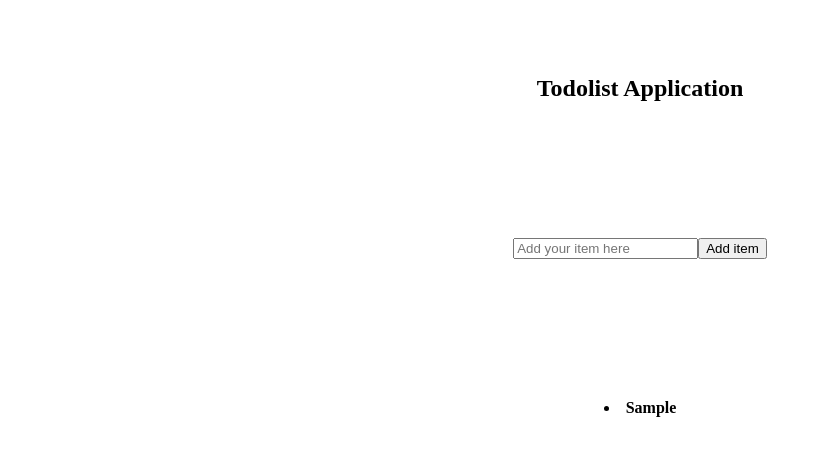
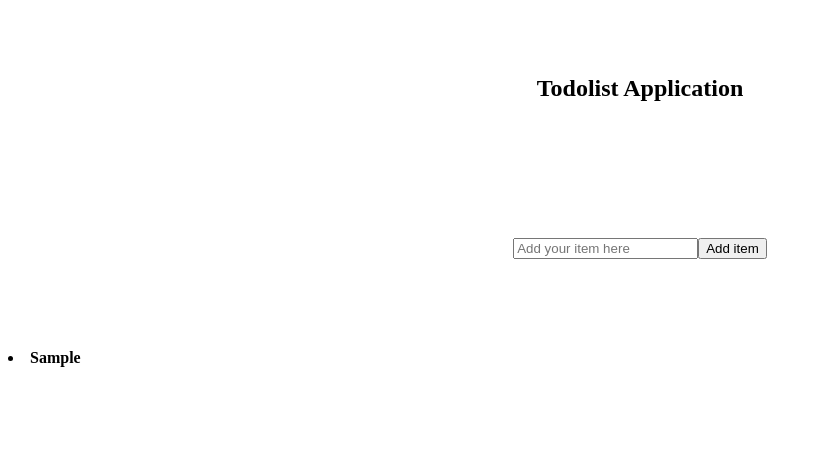
Before and after one commit to Priyanka1g/React_Concepts, a React (Create React App) app: page / in a window 1280 px wide. Both pictures are taken after typing "Sample" into the empty fields and a click on the button "Add item". Shown: the top 456 px of the page, without its empty margins (0-822 px from the left). Built offline with nearby package versions, Linux system fonts and the light colour scheme.

Commit message:
Update all the style

```diff
--- a/src/component/TodoItem.js
+++ b/src/component/TodoItem.js
@@ -2,14 +2,7 @@ import React from 'react'
 
 export default function TodoItem(props) {
     return (
-        <div
-            style={{
-                display: 'flex',
-                alignItems: 'center',
-                justifyContent: 'center',
-                height: '20vh',
-            }}
-        >
+        <div>
             {/* <h1>i m todoitems</h1> */}
             <li>{props.todo}</li>
         </div>
--- a/src/component/TodoList.js
+++ b/src/component/TodoList.js
@@ -5,12 +5,6 @@ export default function TodoList(props) {
     console.log(props.todos, 'abc')
     return (
         <div
-            style={{
-                display: 'flex',
-                alignItems: 'center',
-                justifyContent: 'center',
-                height: '20vh',
-            }}
         >
             {/* <h1>I am todolist</h1> */}
             <h4>
```
